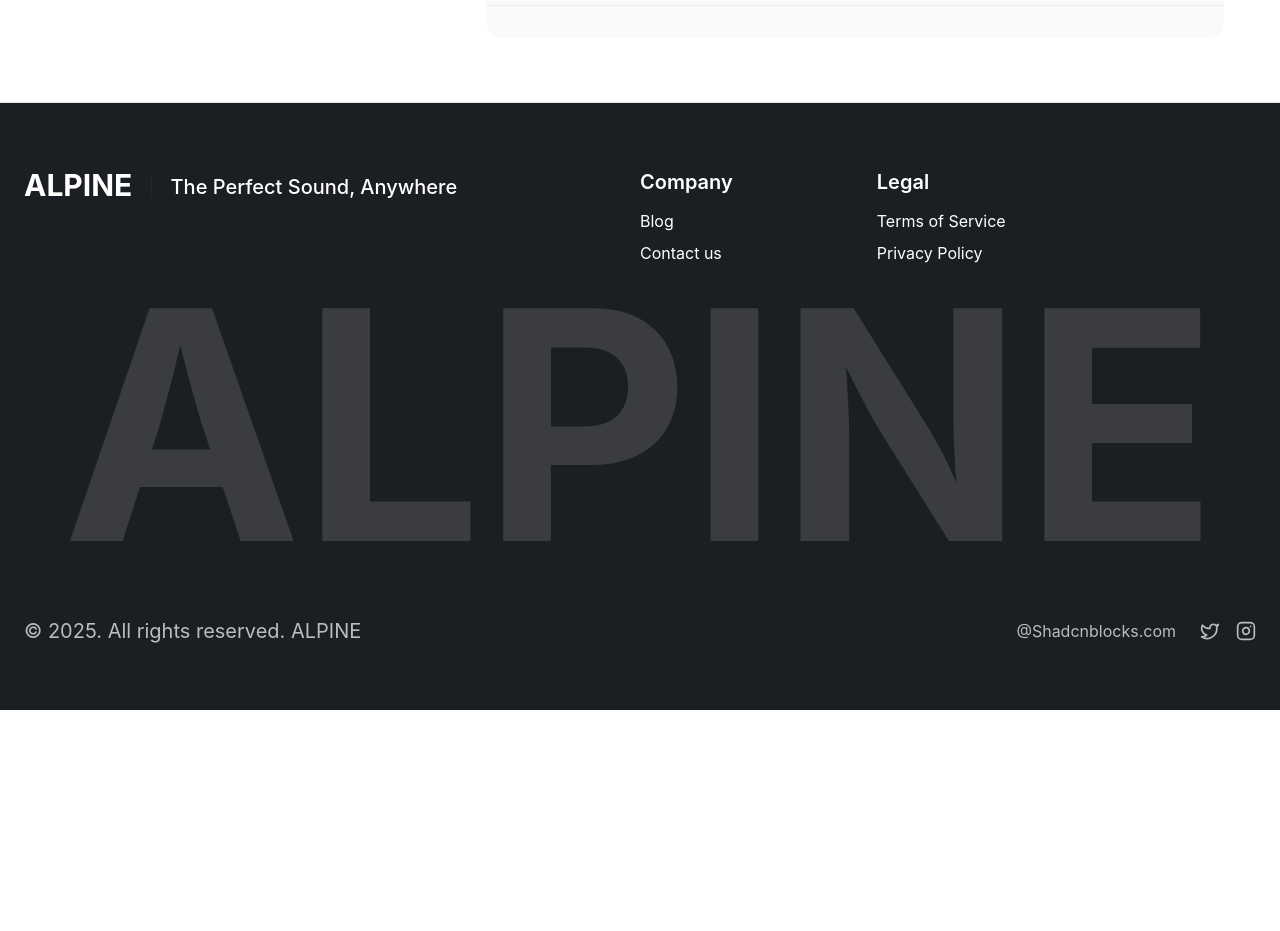
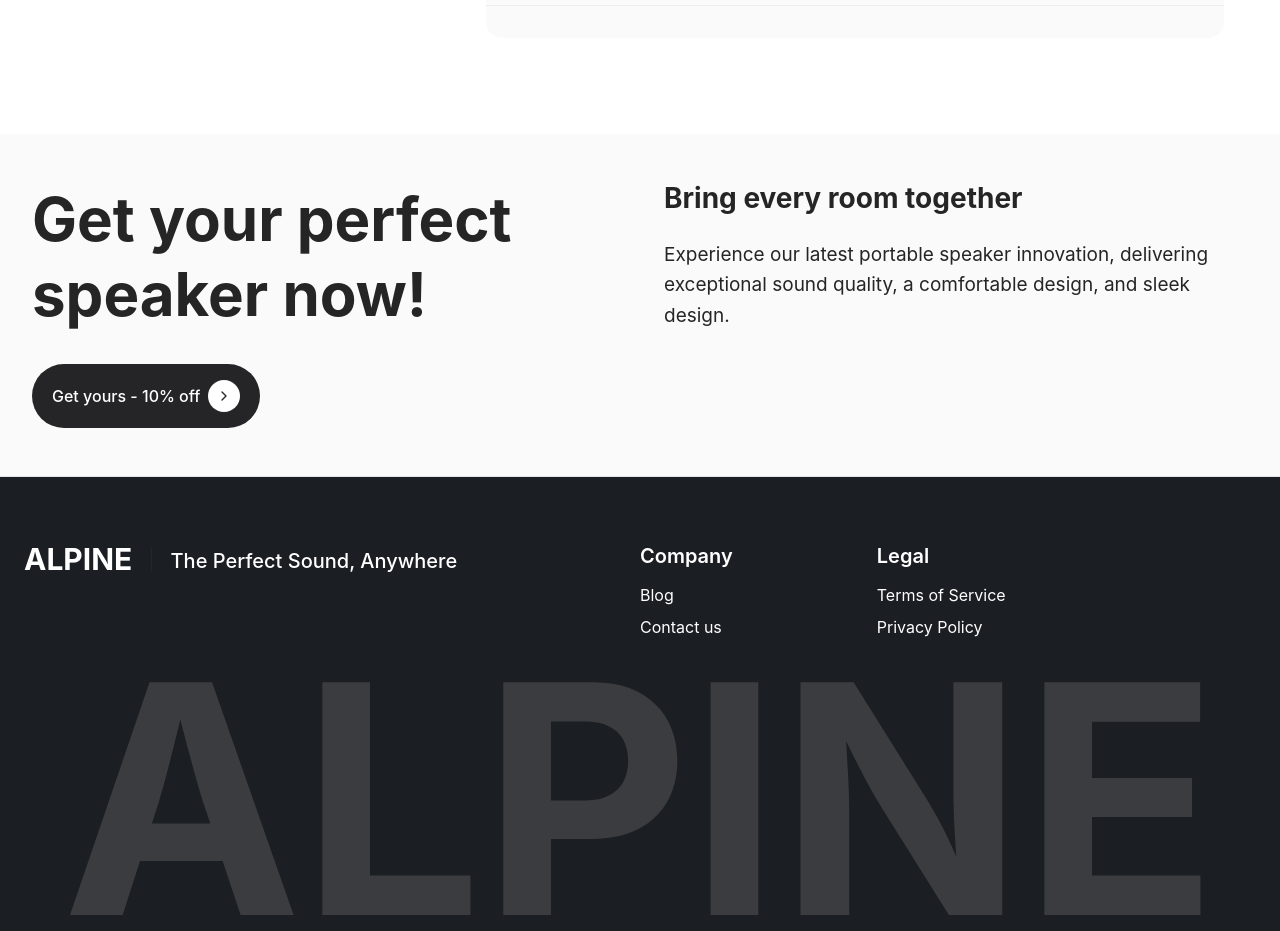
Before and after one commit to IbrahimChaudhary/alpine, a Next.js app: page /specifications in a window 1280 px wide. Shown: the part 2280-3211 px from the top of the page. Before the commit the page ends 2990 px from the top, so only its background shows below. Built offline with nearby package versions, Linux system fonts and the light colour scheme; a web font is replaced by a local one.

Commit message:
merging specifications page

```diff
--- a/src/app/specifications/page.tsx
+++ b/src/app/specifications/page.tsx
@@ -1,9 +1,11 @@
+import { DiscountCta } from "@/components/discount-cta";
 import SonicSpecificationsExample from "@/components/sonic-specifications-example";
 
 export default function SpecificationsPage() {
   return (
     <div className="min-h-screen">
       <SonicSpecificationsExample />
+      <DiscountCta/>
     </div>
   );
 }
```
